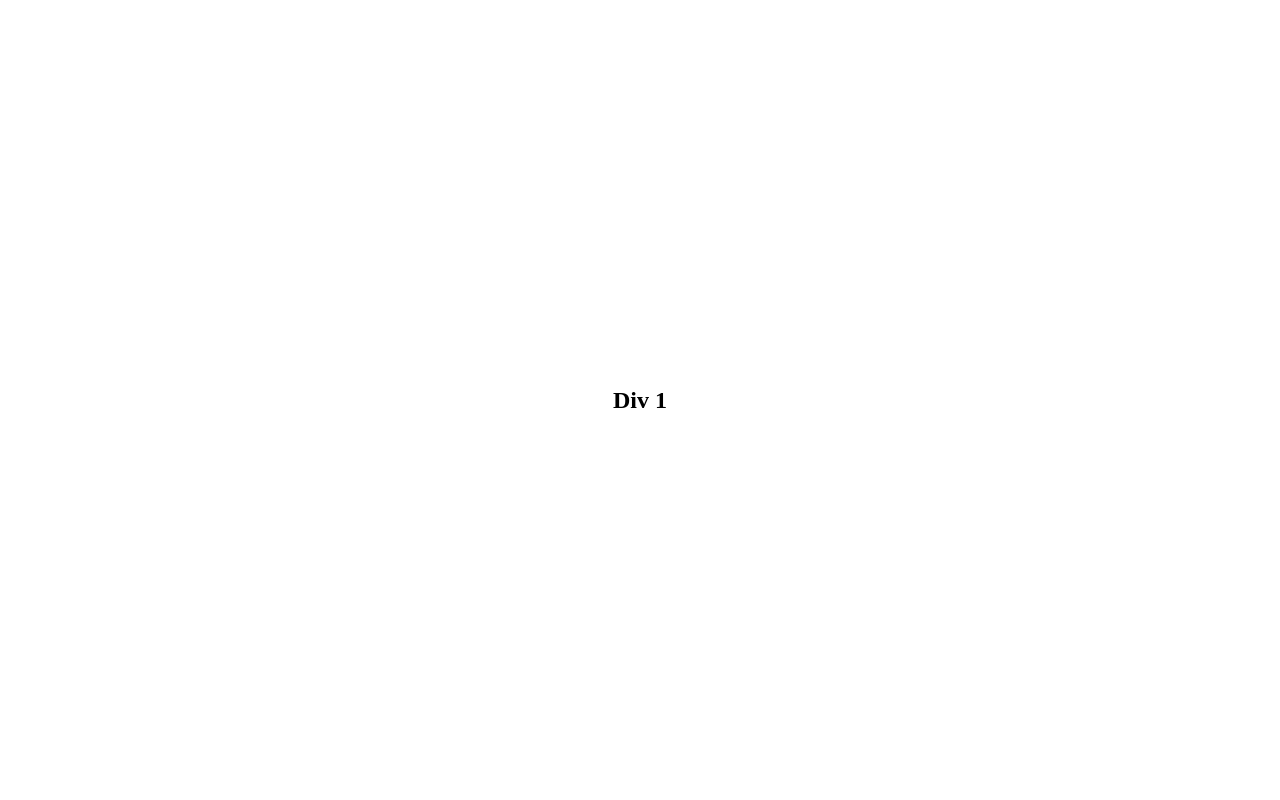
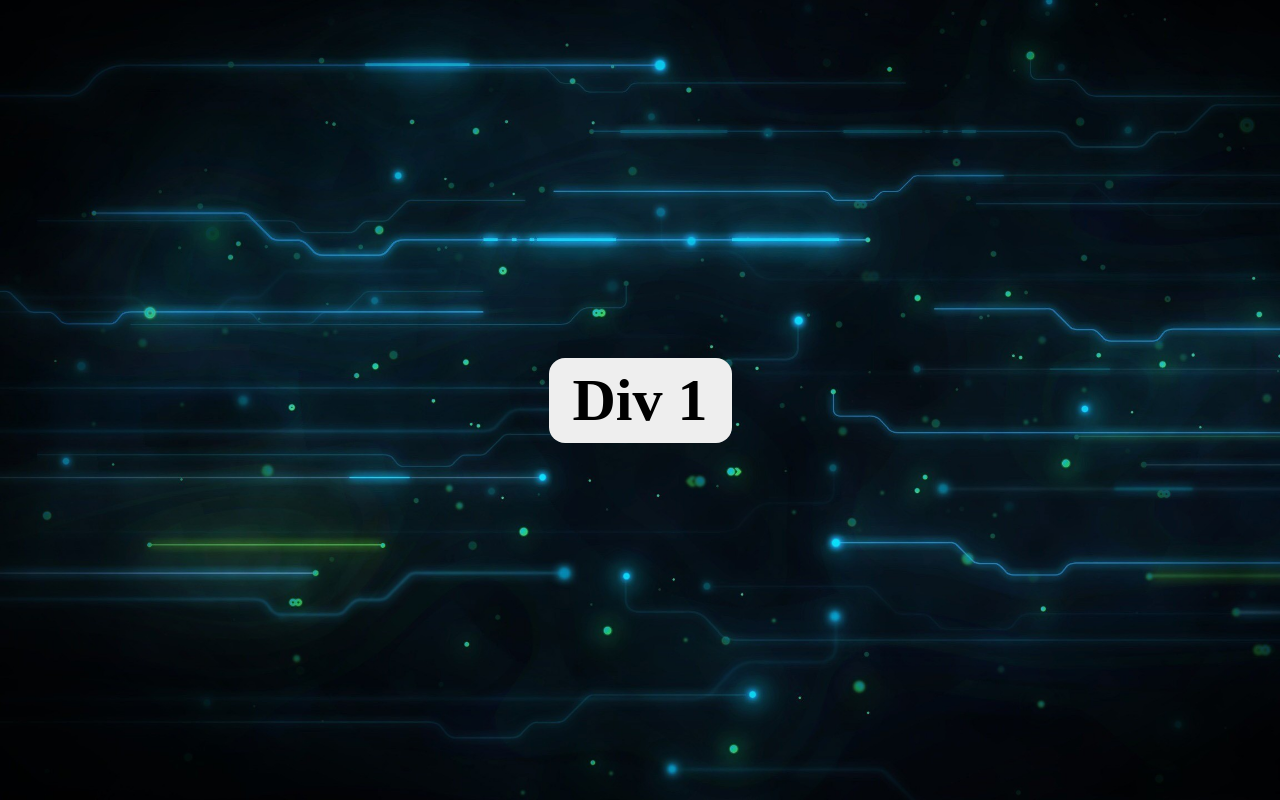
Before and after one commit to davecastaneda/parallax_test, a plain HTML site: page index.html in a window 1280 px wide. Shown: the top 800 px of the page. Drawn offline with Linux system fonts and the light colour scheme.

Commit message:
Styled h2 and first div

```diff
--- a/style.css
+++ b/style.css
@@ -13,3 +13,17 @@ div {
     width: 100%;
     height: 100vh;
 }
+
+h2 {
+    font-size: 60px;
+    background: #eee;
+    padding: 8px 24px;
+    border-radius: 16px;
+}
+
+div:nth-child(1) {
+    background-image: url(img/circuit1.jpg);
+    background-size: cover;
+}
+
+div:nth-child(2) {}
```
